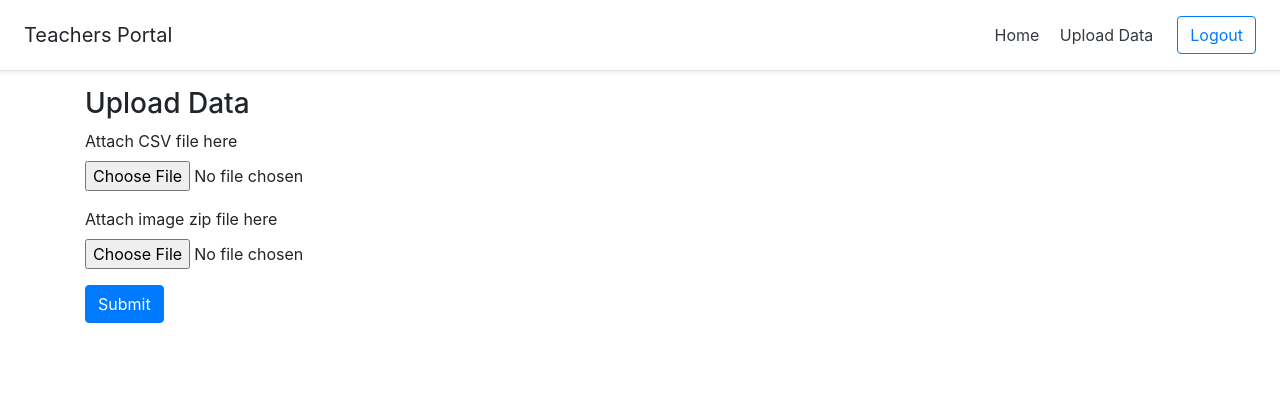
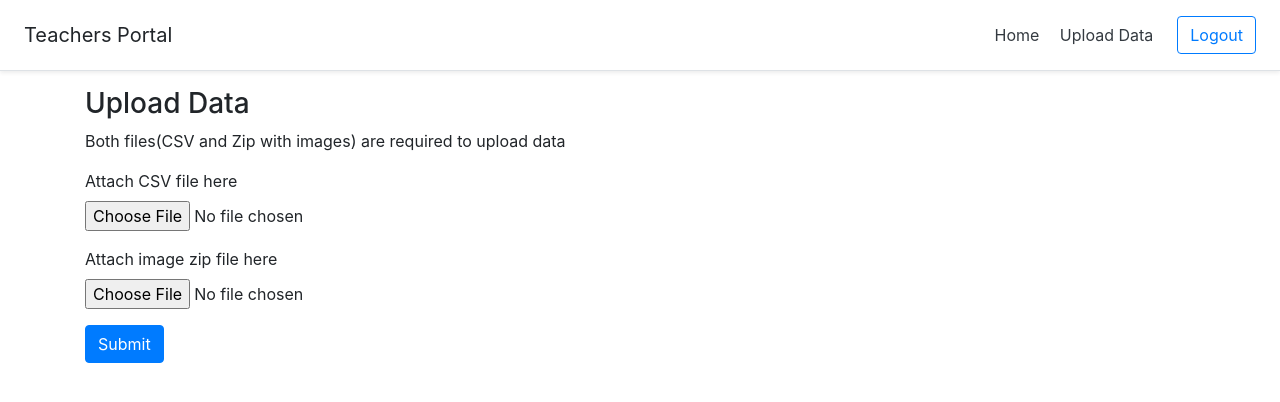
Before and after one commit to taimoorjora/django_teacher_project, a Django app: page /uploader/ in a window 1280 px wide. Shown: the top 402 px of the page. Run offline with Django 3.2, Linux system fonts and the light colour scheme; a user stored in the database is signed in; some libraries are stand-ins or nearby versions.

Commit message:
added check before creating taught subject data

```diff
--- a/teacher/templates/teacher/data_upload.html
+++ b/teacher/templates/teacher/data_upload.html
@@ -8,6 +8,7 @@
 <h3>Upload Data</h3>
 <div class="row">
     <div class="col-md-12">
+        <p> Both files(CSV and Zip with images) are required to upload data </p>
         <form method="post" enctype="multipart/form-data">
             {% csrf_token %}
             <div class="form-group">
--- a/teacher/views/data_views.py
+++ b/teacher/views/data_views.py
@@ -6,7 +6,7 @@ from zipfile import ZipFile
 from django.core.files.base import File
 from django.contrib.auth.decorators import login_required
 
-from .models import Teacher, Subject, TeacherSubject
+from teacher.models import Teacher, Subject, TeacherSubject
 
 @login_required(login_url='/accounts/login/')
 def data_upload(request):
@@ -14,16 +14,17 @@ def data_upload(request):
         return render(request, 'teacher/data_upload.html',{})
 
     data_file = request.FILES['file']
+    images_zip = request.FILES['images']
 
-    if not data_file.name.endswith('.csv'):
+    if not data_file.name.endswith('.csv') and not images_zip.name.endswith('.zip'):
         messages.error(request, 'This is not a csv file')
+        return render(request, 'teacher/data_upload.html',{})
 
     data_set = data_file.read().decode('UTF-8')
     io_string = io.StringIO(data_set)
     next(io_string)
 
 
-    images_zip = request.FILES['images']
     zipped_files = ZipFile(images_zip)
     image_names = zipped_files.namelist()
 
@@ -59,7 +60,7 @@ def data_upload(request):
 
                 subject = subject.strip().lower()
                 subject_object, created = Subject.objects.update_or_create(title=subject)
-                TeacherSubject.objects.create(teacher=teacher, subject=subject_object)
+                TeacherSubject.objects.update_or_create(teacher=teacher, subject=subject_object)
                 subjects_taught_count +=1
 
     messages.success(request, 'Data has been uploaded')
--- a/teacher/views/teacher_views.py
+++ b/teacher/views/teacher_views.py
@@ -6,7 +6,7 @@ from zipfile import ZipFile
 from django.core.files.base import File
 from django.contrib.auth.decorators import login_required
 
-from .models import Teacher, Subject, TeacherSubject
+from teacher.models import Teacher, Subject, TeacherSubject
 
 
 def teacher_list(request):
```
Also changed, not shown: db.sqlite3, media/dp/21167_MuTsMUu.JPG (added), media/dp/21167_sX7lDz2.JPG (added), media/dp/21196_bwg9OFB.JPG (added), media/dp/21196_emPBwfz.JPG (added), media/dp/21309_D7CLwgg.JPG (added), media/dp/21309_TYNeean.JPG (added), media/dp/21350_2Xa0BiS.JPG (added), media/dp/21350_jEzW8kv.JPG (added), media/dp/21529_6i7pBiw.JPG (added), media/dp/21529_P9Iy9S6.JPG (added), media/dp/21530_0aZwy3S.jpg (added), media/dp/21530_WKNipFJ.jpg (added).
